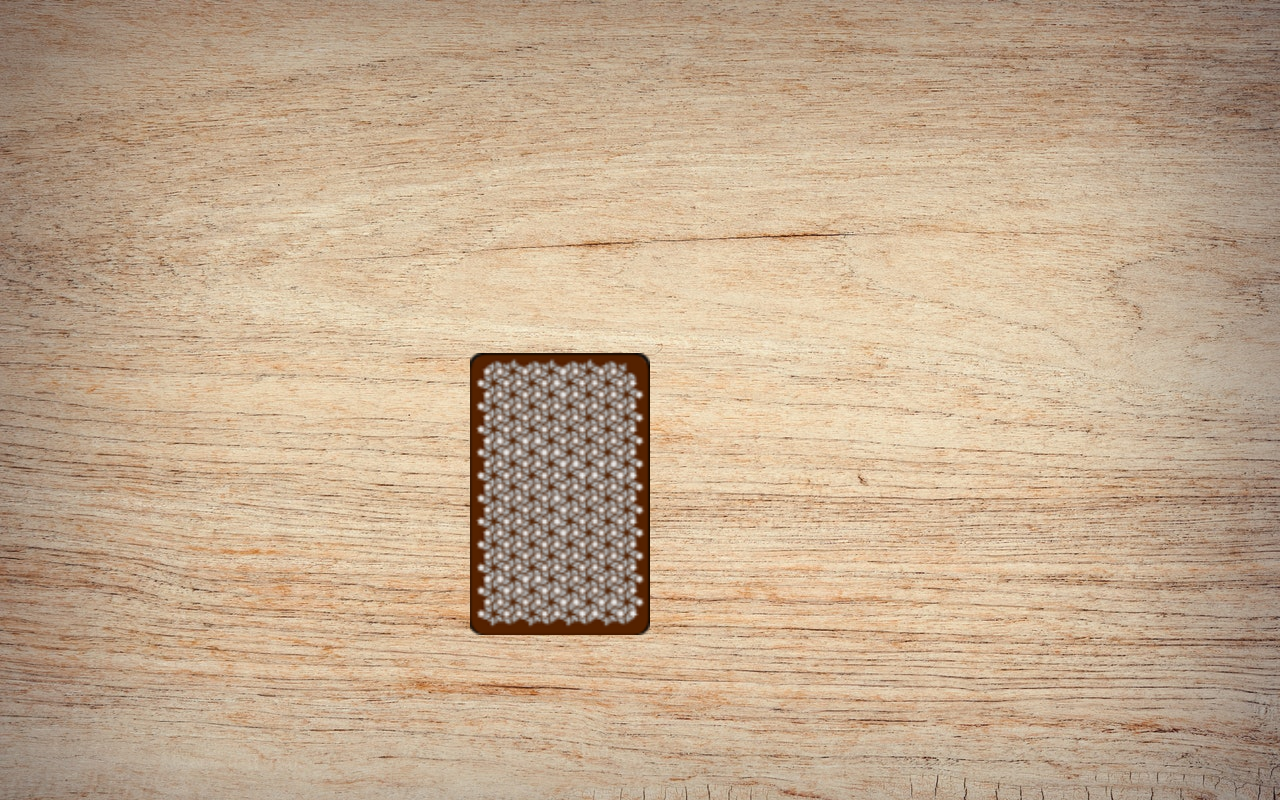
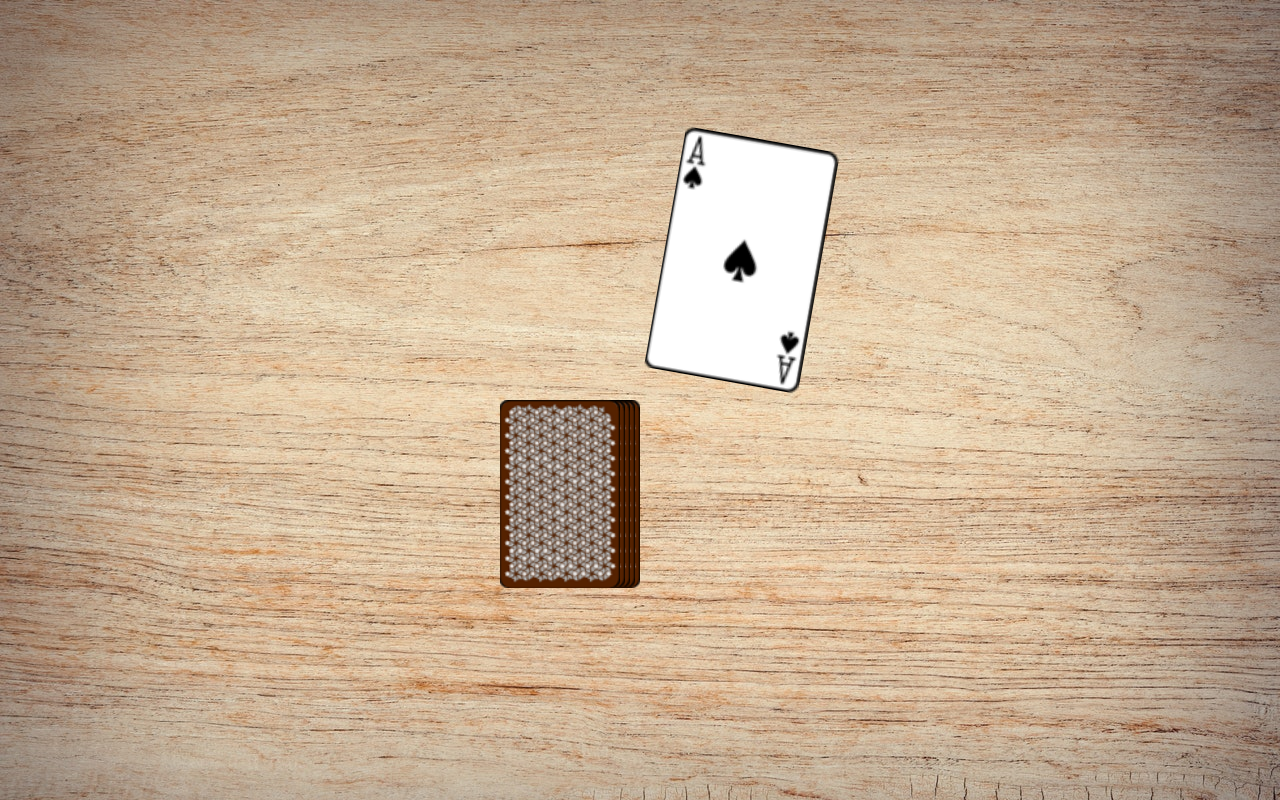
Before and after one commit to Woga65/ringoffire, an Angular app: page /game in a window 1280 px wide. Both pictures are taken after a click on the picture 560 px from the left and 493 px from the top of the page. Built offline with nearby package versions, Linux system fonts and the light colour scheme.

Commit message:
pick a card

```diff
--- a/src/app/game/game.component.html
+++ b/src/app/game/game.component.html
@@ -1,7 +1,11 @@
 <div class="field">
     <div class="card-stack">
-        <img [ngStyle] = "{'right.px': i * 5}" *ngFor="let c of [1, 2, 3, 4]; let i = index;" src="../../assets/img/cards/card_cover.png" alt="">
-        <img (click)="takeCard()" [class.pick-card]="pickCardAnimation" class="top-card" style="right: 20px;" src="../../assets/img/cards/card_cover.png" alt="">
+        <img [ngStyle] = "{'right.px': i * 5}" *ngFor="let c of [1, 2, 3, 4]; let i = index;"
+            src="../../assets/img/cards/card_cover.png" alt="">
+        <img (click)="takeCard()" class="top-card" style="right: 20px;"
+            src="../../assets/img/cards/card_cover.png" alt="">
+        <img (click)="takeCard()" *ngIf="pickCardAnimation" class="pick-card" style="right: 20px;"
+            src="../../assets/img/cards/ace_1.png" alt="">
 
     </div>
 </div>
--- a/src/app/game/game.component.scss
+++ b/src/app/game/game.component.scss
@@ -26,6 +26,21 @@
 }
 
 .pick-card {
-    transition: all 125ms ease-in-out;
-    transform: scale(1.5) !important;
+    animation: pick-card-animation 1.00s ease-in-out;
+    transform: scale(1.3) translateX(140px) translateY(-180px) rotate(10deg);
 }
+
+@keyframes pick-card-animation {
+    0% {
+        transform: scale(1.0);
+    }
+    40% {
+        transform: scale(1.7);
+    }
+    60% {
+        transform: scale(1.7);
+    }
+    100% {
+        transform: scale(1.3) translateX(140px) translateY(-180px) rotate(10deg);
+    }
+}
```
